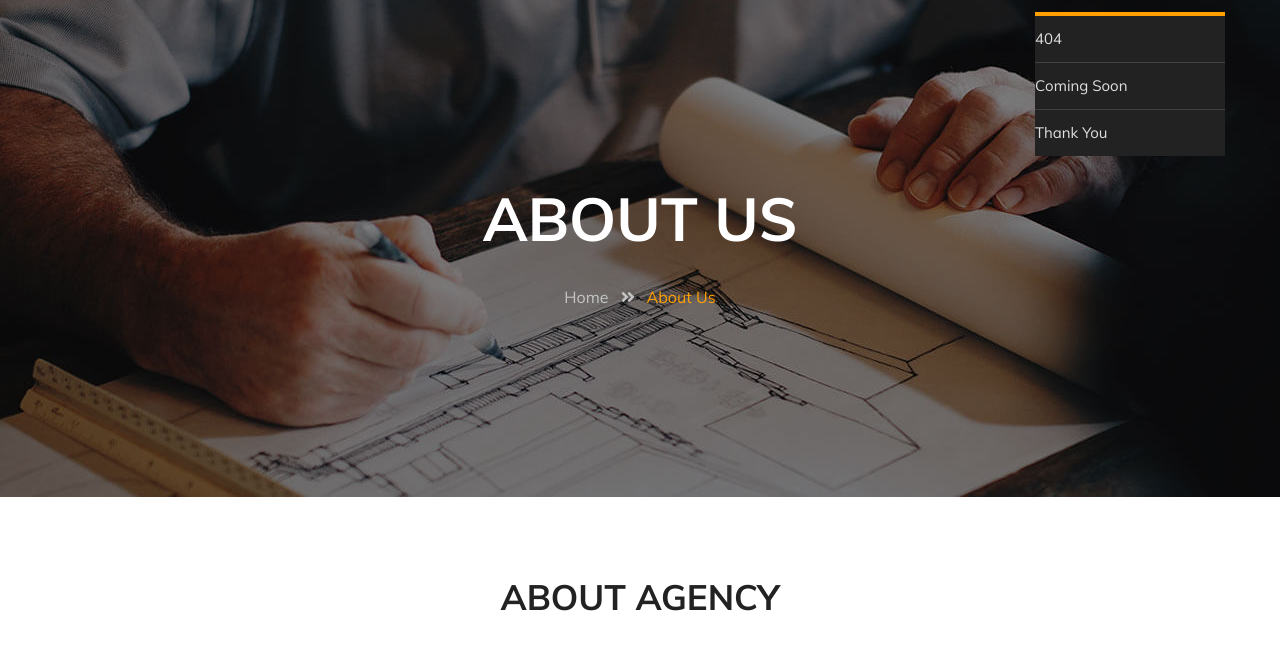
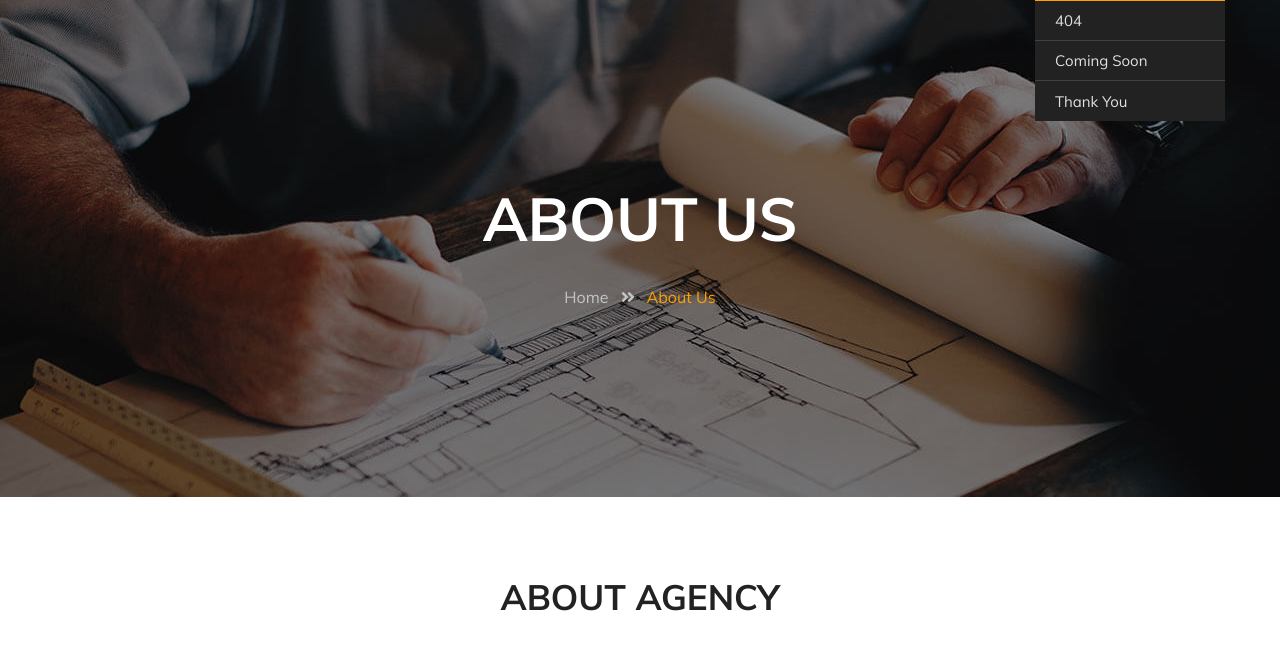
Before and after one commit to sgarmash/interior, a website: page app/index.html in a window 1280 px wide. Both pictures are taken after a click on the button 1220 px from the left and 35 px from the top of the page. Shown: the part 73-737 px from the top of the page. Drawn offline with nearby package versions, Linux system fonts and the light colour scheme; files that its build step writes are made by us from their sources; files whose address does not match are found by name.

Commit message:
chore ( fix dropdown & style )

```diff
--- a/app/js/main.js
+++ b/app/js/main.js
@@ -1,5 +1,5 @@
 $(function(){
-  let body = $( 'body' );
+
   $( '.burger' ).on( 'click', function(){
     $( this ).toggleClass( 'active' );
     $( '.navigation' ).slideToggle( 400 ).toggleClass( 'active' );
@@ -11,4 +11,10 @@ $(function(){
     $( this ).siblings().toggleClass( 'active' );
   });
 
+  $(document).on('click', function (e) {
+    if ($(e.target).closest('.navigation-list--arrow').length === 0) {
+      $( '.navigation-list--sub' ).removeClass( 'active' );
+    }
+  });
+
 }());
--- a/app/scss/_footer.scss
+++ b/app/scss/_footer.scss
@@ -42,4 +42,7 @@
       }
     }
   }
+  @media screen and ( min-width: 1023px ) {
+    height: 70px;
+  }
 }
--- a/app/scss/_navigation.scss
+++ b/app/scss/_navigation.scss
@@ -137,8 +137,15 @@
         right: 0;
         min-width: 190px;
         border-top: 4px solid $hover-color;
+        &.active {
+          margin: 0;
+          li {
+            padding: 0 0 0 20px;
+          }
+        }
         li {
-          padding: 15px 0 15px 20px;
+          padding: 0 0 0 20px;
+          height: 40px;
           a {
             color: $sub-link-color;
           }
```
Also changed, not shown: app/css/style.min.css.
